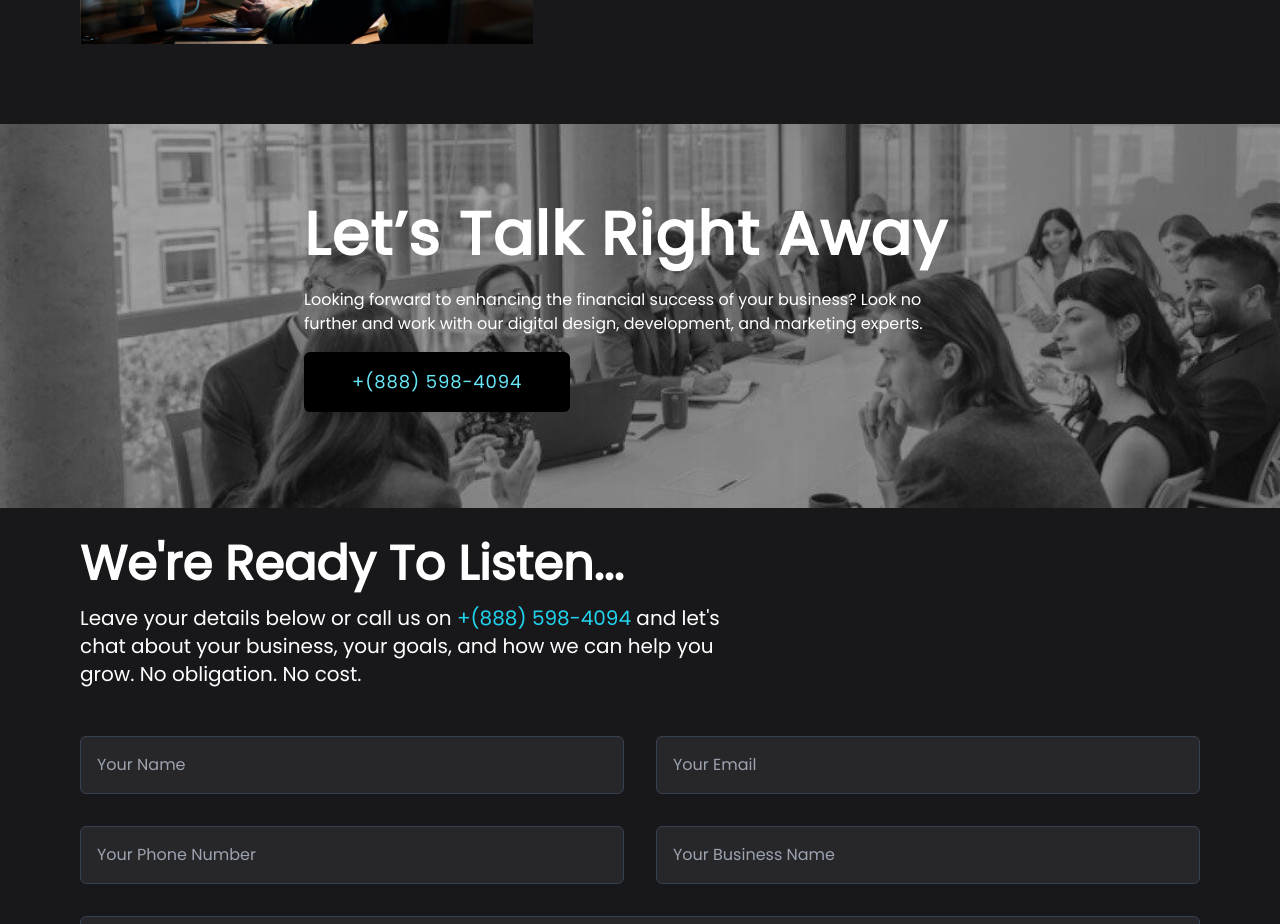
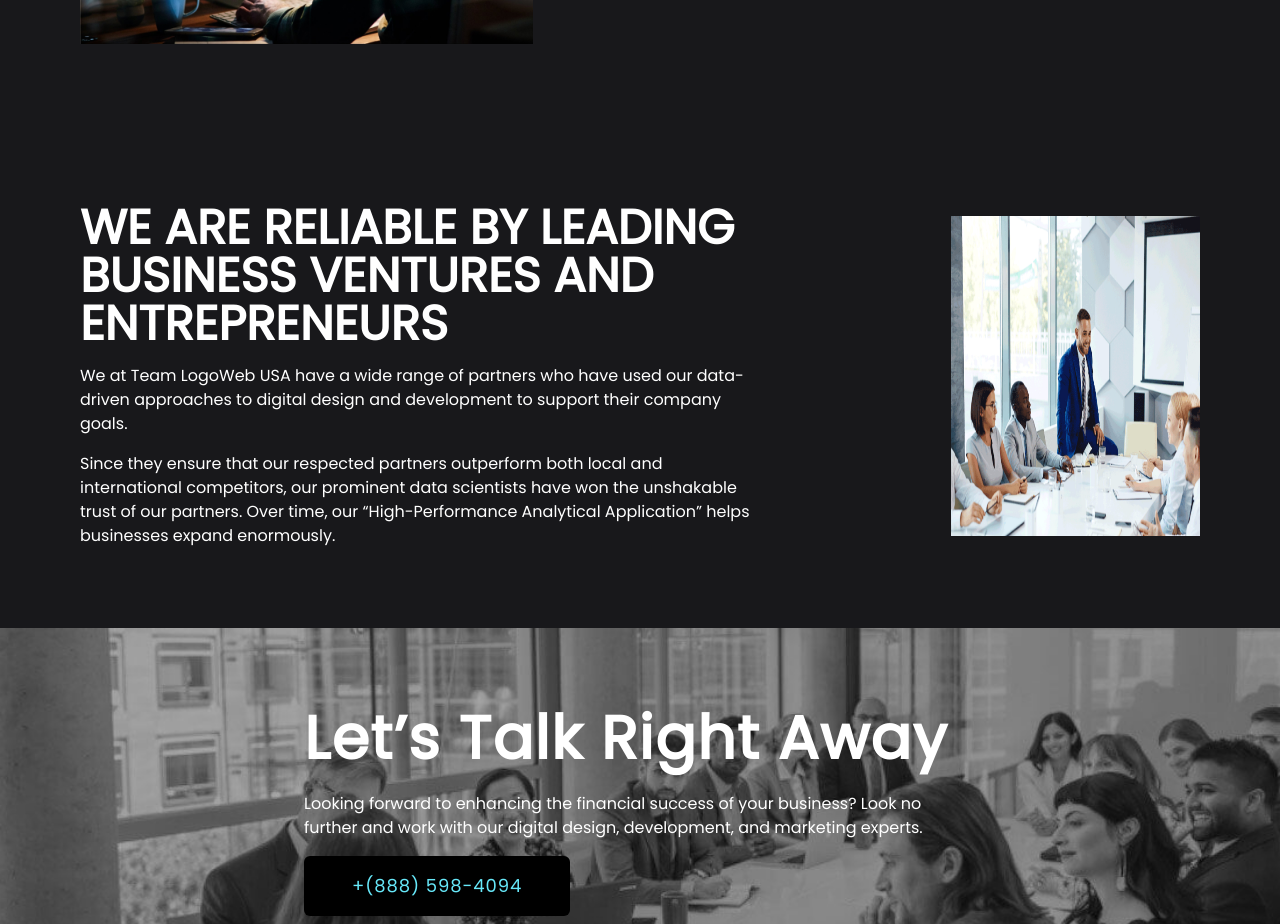
Before and after one commit to haseebx16/logoweb, a Next.js app: page /about in a window 1280 px wide. Shown: the part 2960-3884 px from the top of the page. Built offline with nearby package versions, Linux system fonts and the light colour scheme.

Commit message:
Update page.jsx

```diff
--- a/app/about/page.jsx
+++ b/app/about/page.jsx
@@ -8,6 +8,7 @@ import Talk from '../Components/Talk'
 import Contact from '../Components/Contact'
 import Footer from '../Components/Footer'
 import DataUse from '../Components/DataUse'
+import Reliable from '../Components/Reliable'
 
 const page = () => {
   return (
@@ -40,6 +41,7 @@ const page = () => {
             <TakeCare/>
             <OurExpertise/>
             <DataUse/>
+            <Reliable/>
             <Talk/>
             <Contact/>
             <Footer/>
```
